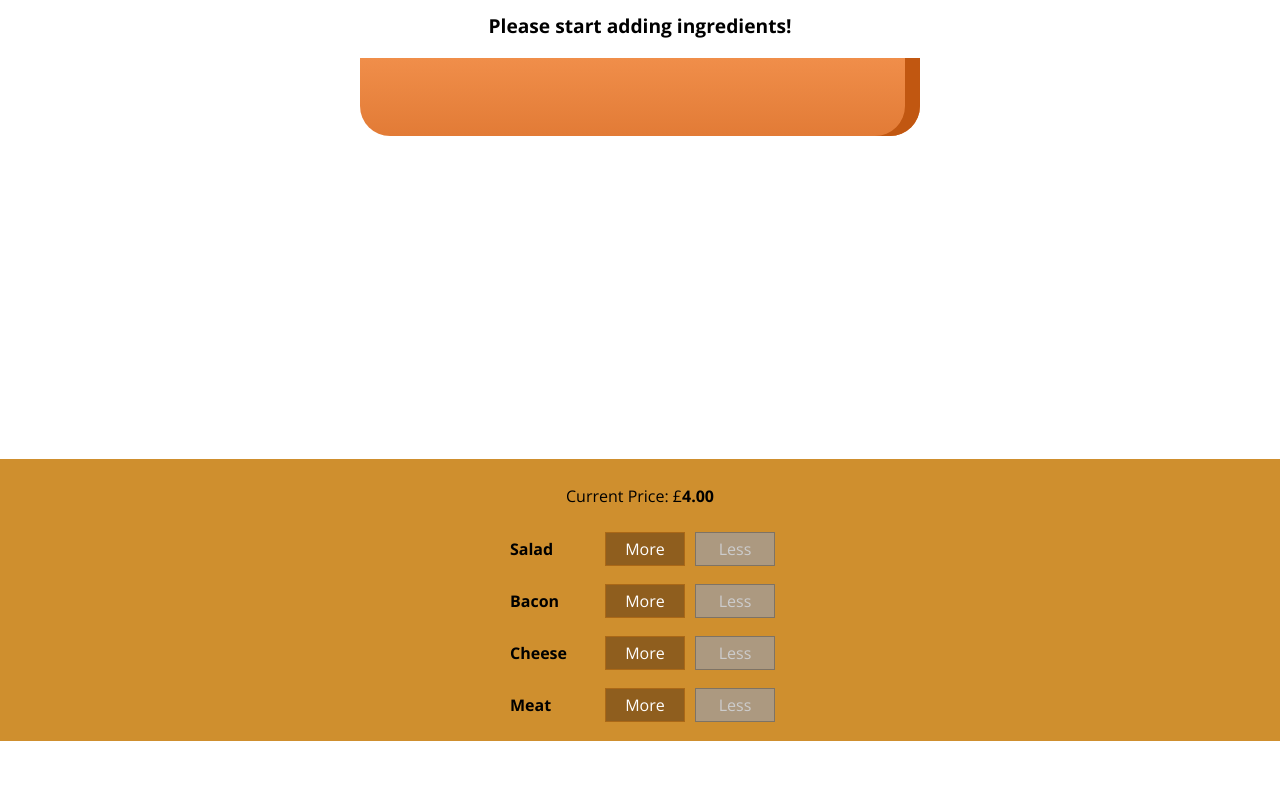
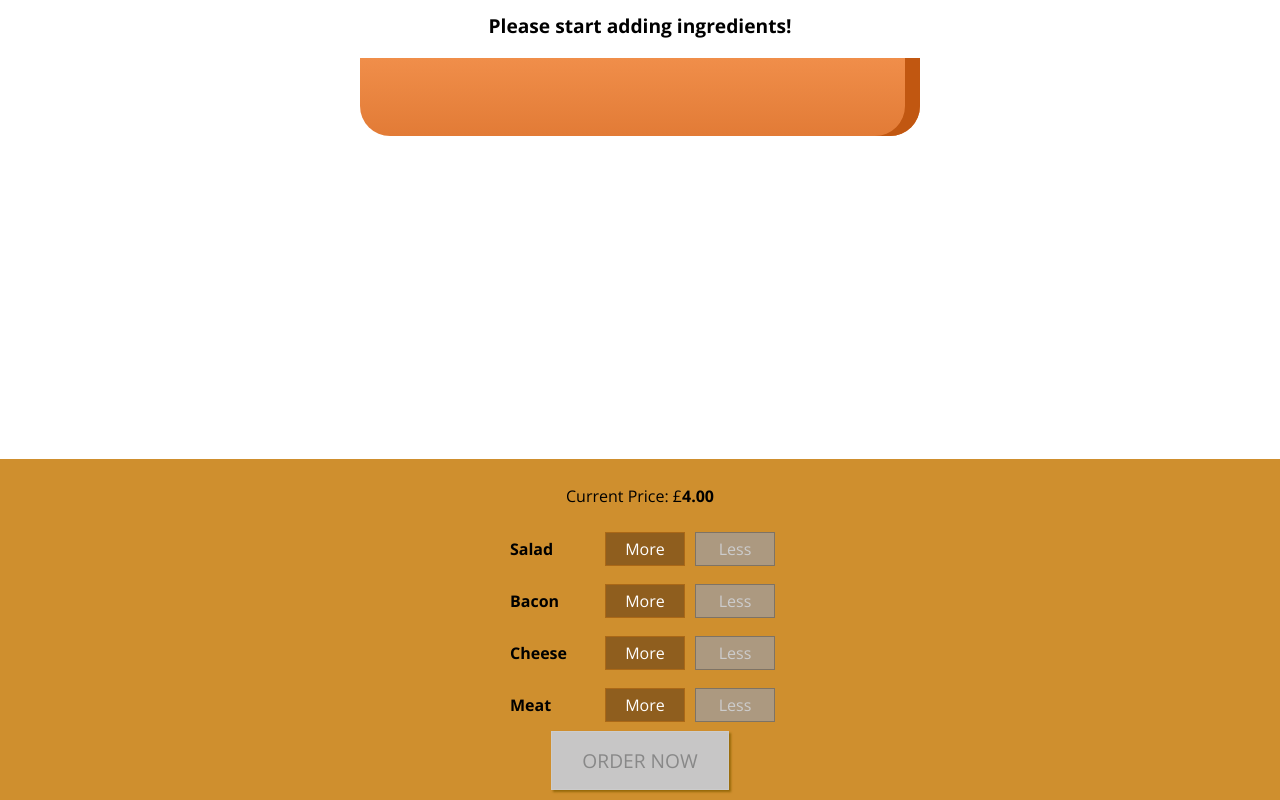
Before and after one commit to manuel-valles/make-a-burger, a React app: page / in a window 1280 px wide. Shown: the part 224-1024 px from the top of the page. Before the commit the page ends 965 px from the top, so only its background shows below. Built offline with nearby package versions, Linux system fonts and the light colour scheme.

Commit message:
Order Button & Effect for purchasable order

```diff
--- a/src/components/Burger/BuildControls/BuildControls.css
+++ b/src/components/Burger/BuildControls/BuildControls.css
@@ -8,3 +8,44 @@
     margin: auto;
     padding: 10px 0;
 }
+
+.OrderButton {
+    background-color: #DAD735;
+    outline: none;
+    cursor: pointer;
+    border: 1px solid #966909;
+    color: #966909;
+    font-family: inherit;
+    font-size: 1.2em;
+    padding: 15px 30px;
+    box-shadow: 2px 2px 2px #966909;
+}
+
+.OrderButton:hover, .OrderButton:active {
+    background-color: #A0DB41;
+    border: 1px solid #966909;
+    color: #966909;
+}
+
+.OrderButton:disabled {
+    background-color: #C7C6C6;
+    cursor: not-allowed;
+    border: 1px solid #ccc;
+    color: #888888;
+}
+
+.OrderButton:not(:disabled) {
+    animation: enable 0.3s linear;
+}
+
+@keyframes enable {
+    0% {
+        transform: scale(1);
+    }
+    60% {
+        transform: scale(1.1);
+    }
+    100% {
+        transform: scale(1);
+    }
+}
--- a/src/components/Burger/BuildControls/BuildControls.js
+++ b/src/components/Burger/BuildControls/BuildControls.js
@@ -20,6 +20,9 @@
                 removed={() => props.ingredientRemoved(ctrl.type)}
                 disabled={props.disabled[ctrl.type]}/>
         ))}
+        <button
+            className={styles.OrderButton}
+            disabled={!props.purchasable}>ORDER NOW</button>
     </div>
 
 );
--- a/src/containers/BurgerBuilder/BurgerBuilder.js
+++ b/src/containers/BurgerBuilder/BurgerBuilder.js
@@ -18,9 +18,19 @@
             cheese: 0,
             meat: 0
         },
-        totalPrice: 4
+        totalPrice: 4,
+        purchasable: false
     };
 
+    updatePuchaseState(ingredients){
+        const sum = Object.keys(ingredients)
+            .map(igKey=>ingredients[igKey])
+            .reduce((sum, el) => {
+                return sum + el;
+            }, 0);
+
+        this.setState({purchasable: sum>0});
+    }
     addIngredientHandler = type => {
         const oldCount = this.state.ingredients[type];
         const updatedCount = oldCount + 1;
@@ -33,6 +43,7 @@
         const newPrice = oldPrice + priceAddition;
 
         this.setState({totalPrice: newPrice, ingredients: updatedIngredients});
+        this.updatePuchaseState(updatedIngredients);
     }
 
     removeIngredientHandler = type => {
@@ -48,6 +59,7 @@
             const newPrice = oldPrice - priceDeduction;
 
             this.setState({totalPrice: newPrice, ingredients: updatedIngredients});
+            this.updatePuchaseState(updatedIngredients);
         }
     }
     render(){
@@ -64,7 +76,8 @@
                     ingredientAdded={this.addIngredientHandler}
                     ingredientRemoved={this.removeIngredientHandler}
                     disabled={disabledInfo}
-                    price={this.state.totalPrice}/>
+                    price={this.state.totalPrice}
+                    purchasable={this.state.purchasable}/>
             </Auxiliar>
         );
     }
```
